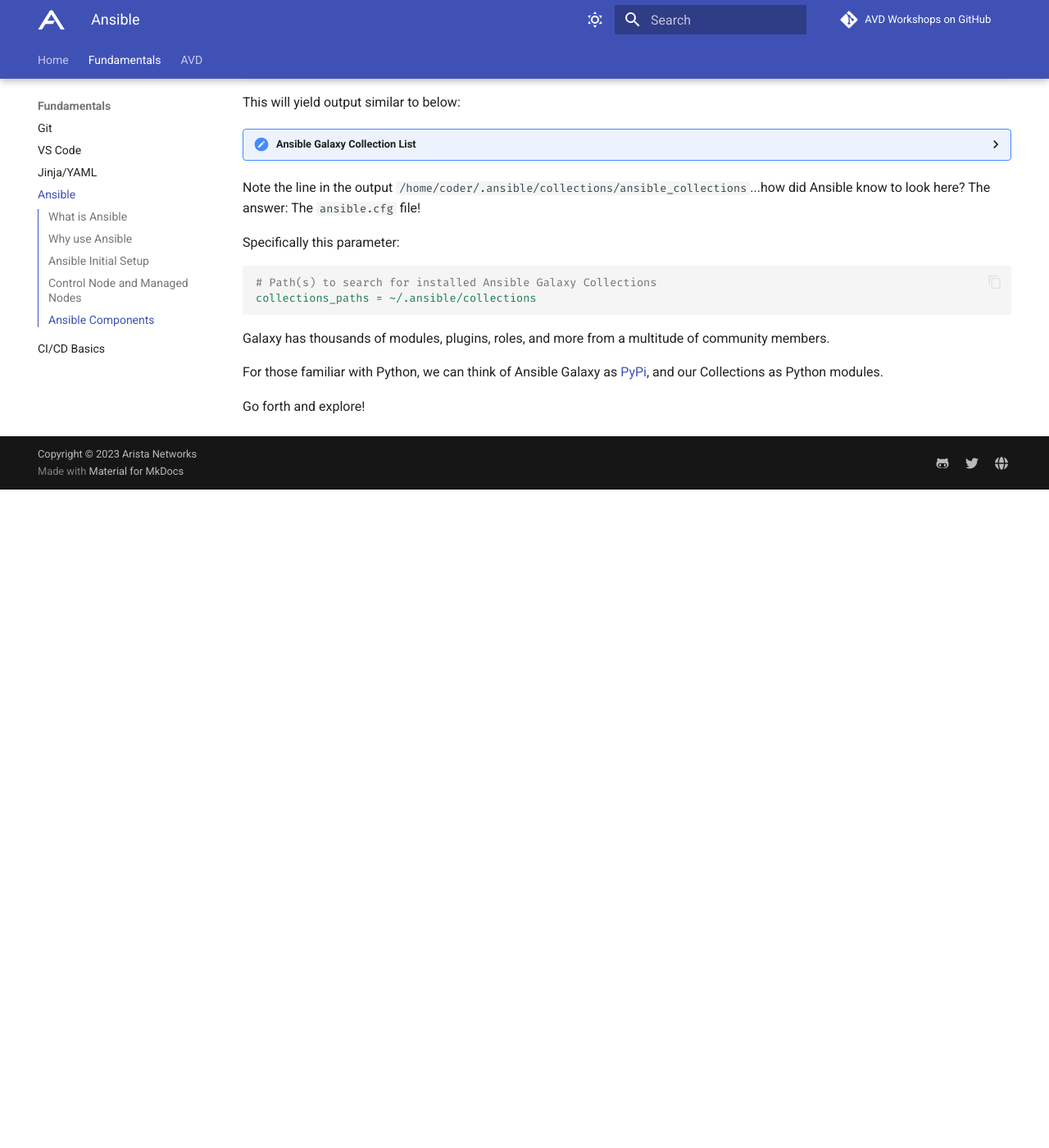
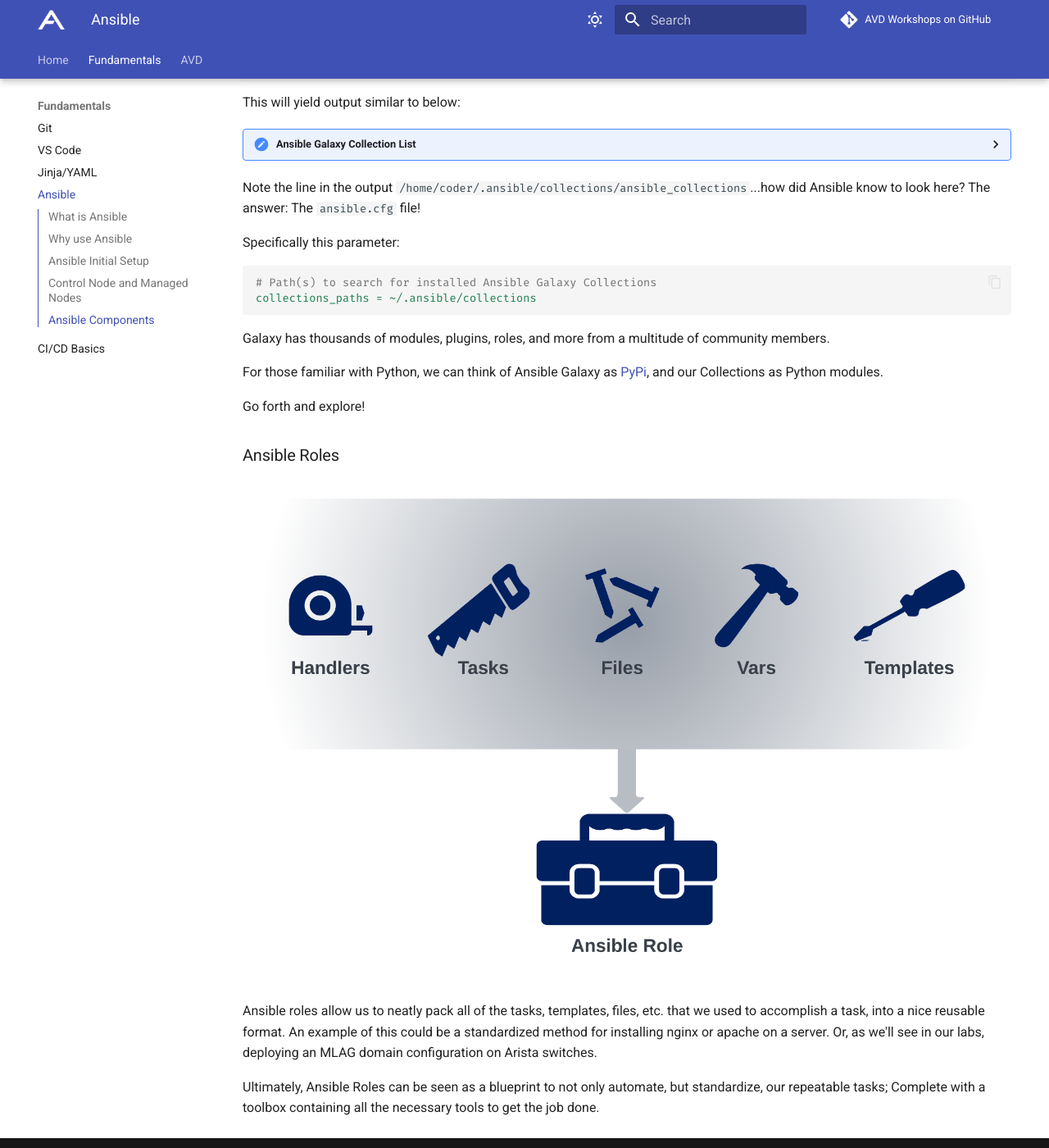
Before and after one commit to aristanetworks/avd-workshops, an MkDocs documentation site: the page built from workshops/ansible.md, in a window 1280 px wide and 1400 px high, scrolled down 14944 px. Shown: the whole window at 82% size. Built offline with MkDocs 1.6.1 and Material for MkDocs 9.7.7, drawn with Linux system fonts in a browser that asks for light colours; comment, search, counter and statistics services are not loaded; before the commit the page ends 15541 px from its top, so only the background shows below that.

Commit message:
initial overview of ansible roles

```diff
--- a/workshops/ansible.md
+++ b/workshops/ansible.md
@@ -621,3 +621,11 @@
 For those familiar with Python, we can think of Ansible Galaxy as [PyPi](https://www.pypi.org "Python Package Index"), and our Collections as Python modules.
 
 Go forth and explore!
+
+### Ansible Roles
+
+![Ansible Roles](assets/images/ansible_roles.png)
+
+Ansible roles allow us to neatly pack all of the tasks, templates, files, etc. that we used to accomplish a task, into a nice reusable format. An example of this could be a standardized method for installing nginx or apache on a server. Or, as we'll see in our labs, deploying an MLAG domain configuration on Arista switches.
+
+Ultimately, Ansible Roles can be seen as a blueprint to not only automate, but standardize, our repeatable tasks; Complete with a toolbox containing all the necessary tools to get the job done.
```
